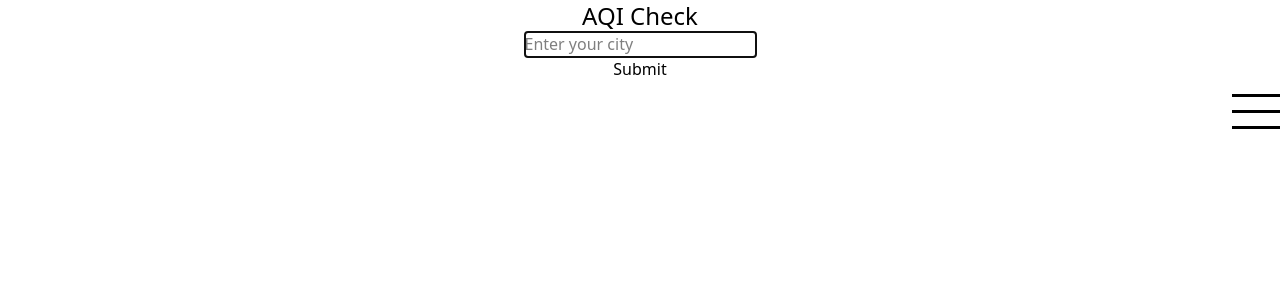
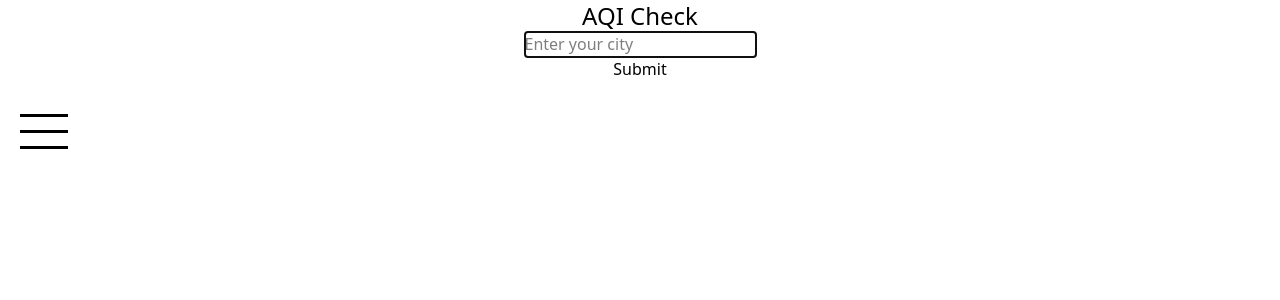
Before and after one commit to R3ndrex/AQICheck, a React (Vite) app: page / in a window 1280 px wide. Shown: the top 300 px of the page. Built offline with nearby package versions, Linux system fonts and the light colour scheme.

Commit message:
Add margin to burger and main in map page

```diff
--- a/src/components/Map.jsx
+++ b/src/components/Map.jsx
@@ -4,6 +4,7 @@ import "leaflet/dist/leaflet.css";
 export default function Map() {
     const position = [50.4501, 30.5236];
     return (
+        <main className="flex justify-center items-center m-5">
             <MapContainer className="map" center={position} zoom={10}>
                 <TileLayer
                     attribution='&copy; <a href="https://www.openstreetmap.org/copyright">OpenStreetMap</a> contributors'
@@ -17,5 +18,6 @@ export default function Map() {
                     opacity={0.6}
                 />
             </MapContainer>
+        </main>
     );
 }
--- a/src/components/Template.jsx
+++ b/src/components/Template.jsx
@@ -12,7 +12,7 @@ export default function Template() {
     return (
         <>
             <Outlet />
-            <div className="burger ml-auto" onClick={showAside}>
+            <div className="burger m-5" onClick={showAside}>
                 <div></div>
                 <div></div>
                 <div></div>
```
Lines whose indentation alone changed are shown as unchanged.
